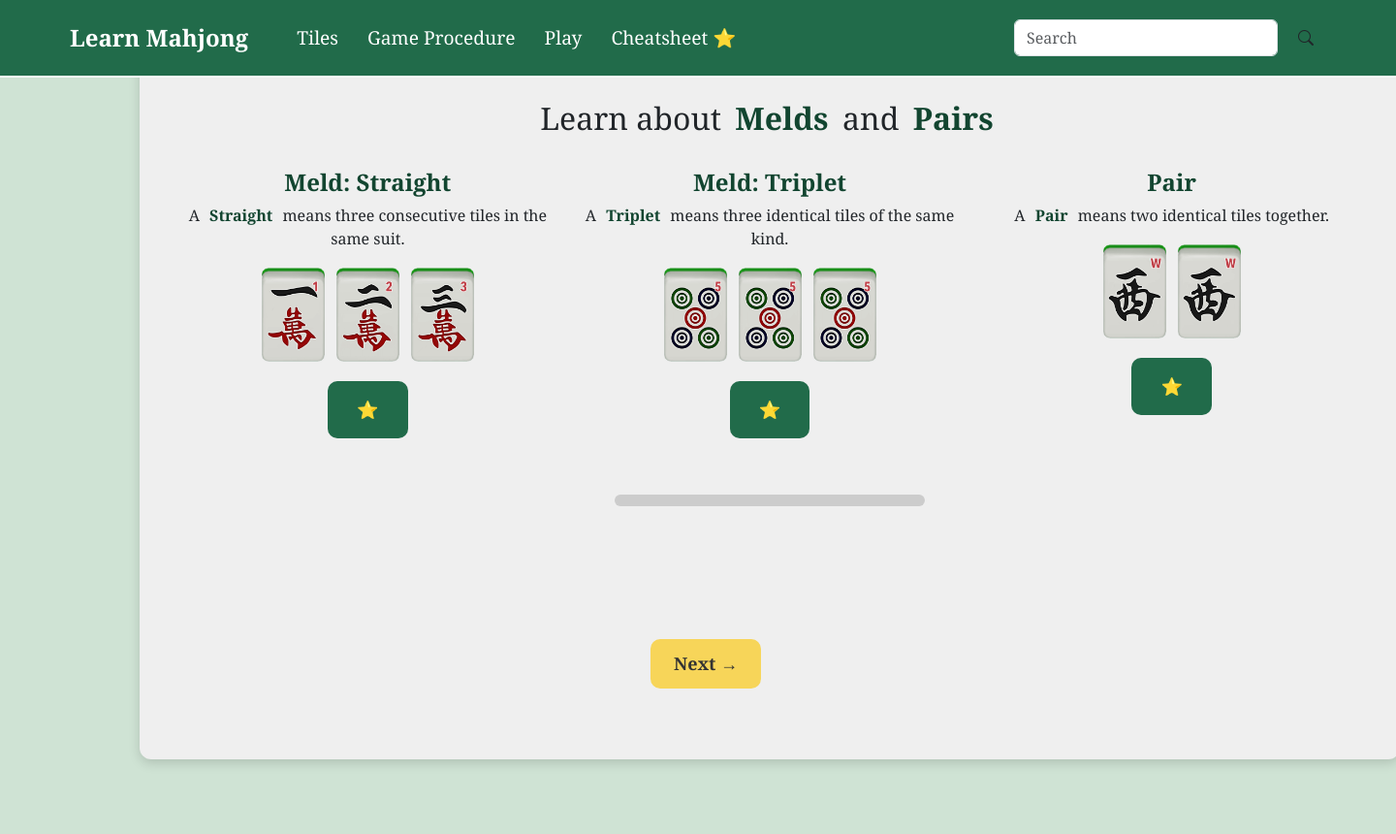
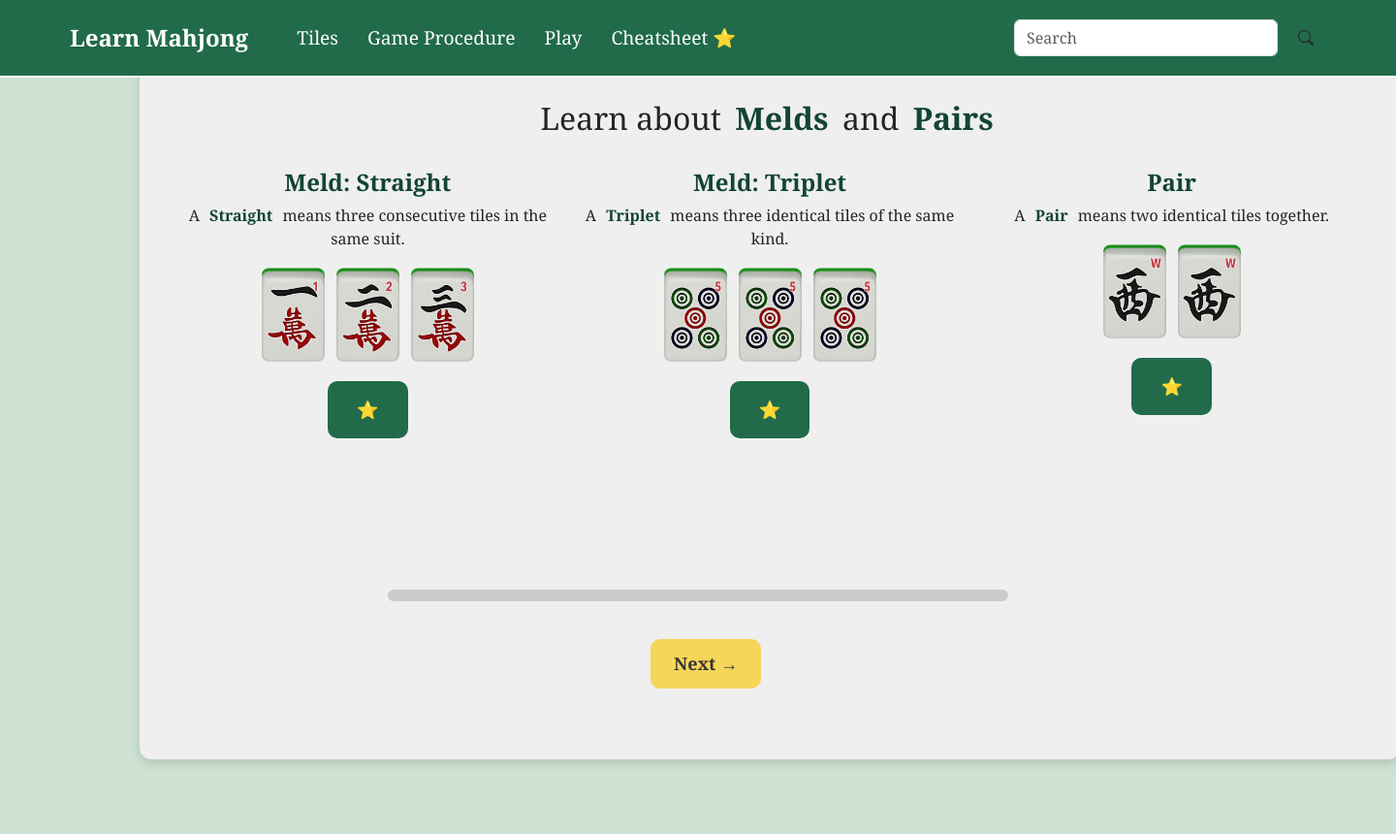
Before and after one commit to dby516/UIDesign_project, a Flask app: page /winning-hands/1 in a window 1440 px wide. Shown: the top 860 px of the page at 97% size. Run offline with Flask 3, Linux system fonts and the light colour scheme.

Commit message:
Updated Learn Layout

```diff
--- a/static/cheatsheet_modal.js
+++ b/static/cheatsheet_modal.js
@@ -95,6 +95,10 @@ document.addEventListener('DOMContentLoaded', function() {
             }
         }
     });
+
+    if (window.location.pathname.startsWith('/play_round/')) {
+        cheatsheetBtn.style.display = 'block';
+    }
 
     // Reset the session counter when the page loads
     // This ensures the counter resets on each new quiz
--- a/static/winning_hands.css
+++ b/static/winning_hands.css
@@ -69,13 +69,17 @@
 
 /* Progress bar */
 .progress-wrapper {
+    /* position: absolute;
     display: flex;
     justify-content: center;
-    margin-top: 30px;
+    margin-top: 30px; */
+    display: flex;
+    gap: 10px;
+    bottom: 180px;
 }
 
 .progress-bar {
-    width: 320px;
+    width: 640px;
     height: 12px;
     background-color: #ccc;
     border-radius: 6px;
--- a/templates/learn_tiles_end.html
+++ b/templates/learn_tiles_end.html
@@ -1,7 +1,7 @@
 {% extends "layout.html" %}
 {% block content %}
 
-<div class="container py-5 px-4 px-lg-5 mt-5 text-center">
+<div class="container px-4 px-lg-5 text-center" style="padding-top: 15%;">
     <h1 class="mb-4">🎉 You Finished Tile Learning!</h1>
 
     <p class="lead">Great job! Here’s how you did during the "Drag to Match" game:</p>
--- a/templates/play_round.html
+++ b/templates/play_round.html
@@ -1,5 +1,6 @@
 {% extends "layout.html" %}
 {% block content %}
+{% include '/cheatsheet_modal.html' %}
 
 <div class="container py-5 px-4 px-lg-5 mt-5">
   <div class="row">
@@ -51,7 +52,7 @@
 
     <!-- Right: Operation Buttons -->
     <div class="col">
-      <div class="operation-buttons">
+      <div class="operation-buttons mt-5 pt-5">
         {% for op in ["Discard", "Chi", "Pong", "Hu!", "Pass"] %}
           {% if round.operations[op] == 1 %}
             <form method="post" action="{{ url_for('play_round_end') if op == 'Hu!' else url_for('play_round', step=step + 1) }}">
@@ -77,5 +78,6 @@
   const discardE = {{ round.discard_E | tojson }};
 </script>
 <script src="{{ url_for('static', filename='play_round.js') }}"></script>
+<script src="{{ url_for('static', filename='cheatsheet_modal.js') }}" defer></script>
 
 {% endblock %}
--- a/templates/winning_hands.html
+++ b/templates/winning_hands.html
@@ -103,7 +103,7 @@
         </div>
 
     {% elif step == 4 %}
-        <h2>🎉 You’ve Completed the First Section: Winning Hands</h2>
+        <h2 style="padding-top: 12%">🎉 You’ve Completed the First Section: Winning Hands</h2>
     <br>
         <p>Now you understand how to win a Mahjong hand with <strong>4 melds</strong> and <strong>1 pair</strong>.
             <br>In the next section, you'll learn how to <strong>call tiles</strong> like Chi, Pong, and more.</p>
@@ -134,7 +134,7 @@
 
 
     <!-- Progress Bar at Bottom -->
-    <div class="progress-wrapper mt-4">
+    <div class="progress-wrapper position-absolute start-50 translate-middle-x d-flex gap-3"> <!--mt-4-->
         <div class="progress-bar">
             <div class="progress-fill" style="width: {{ (step-1) * 33.33 }}%;"></div>
         </div>
```
Also changed, not shown: templates/calling_tiles.html (+5 -3 lines).
